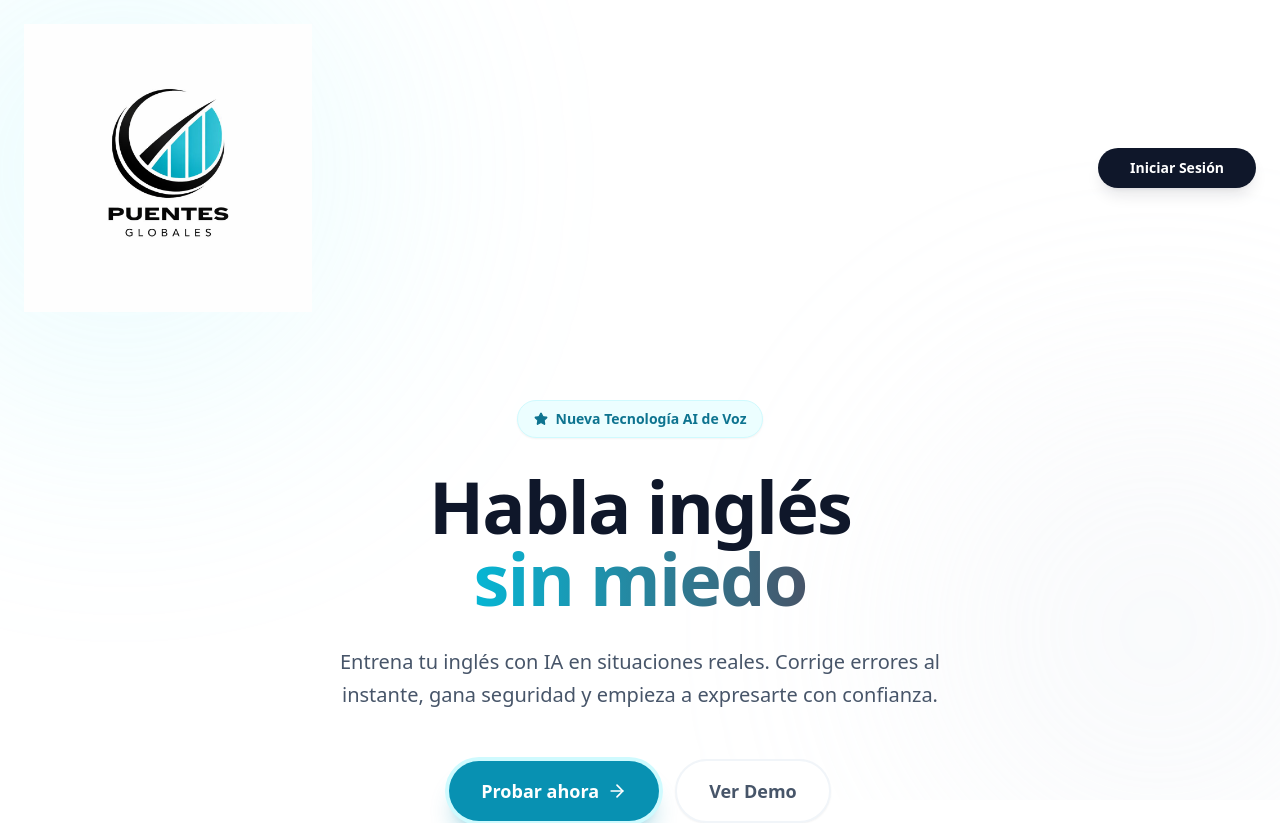
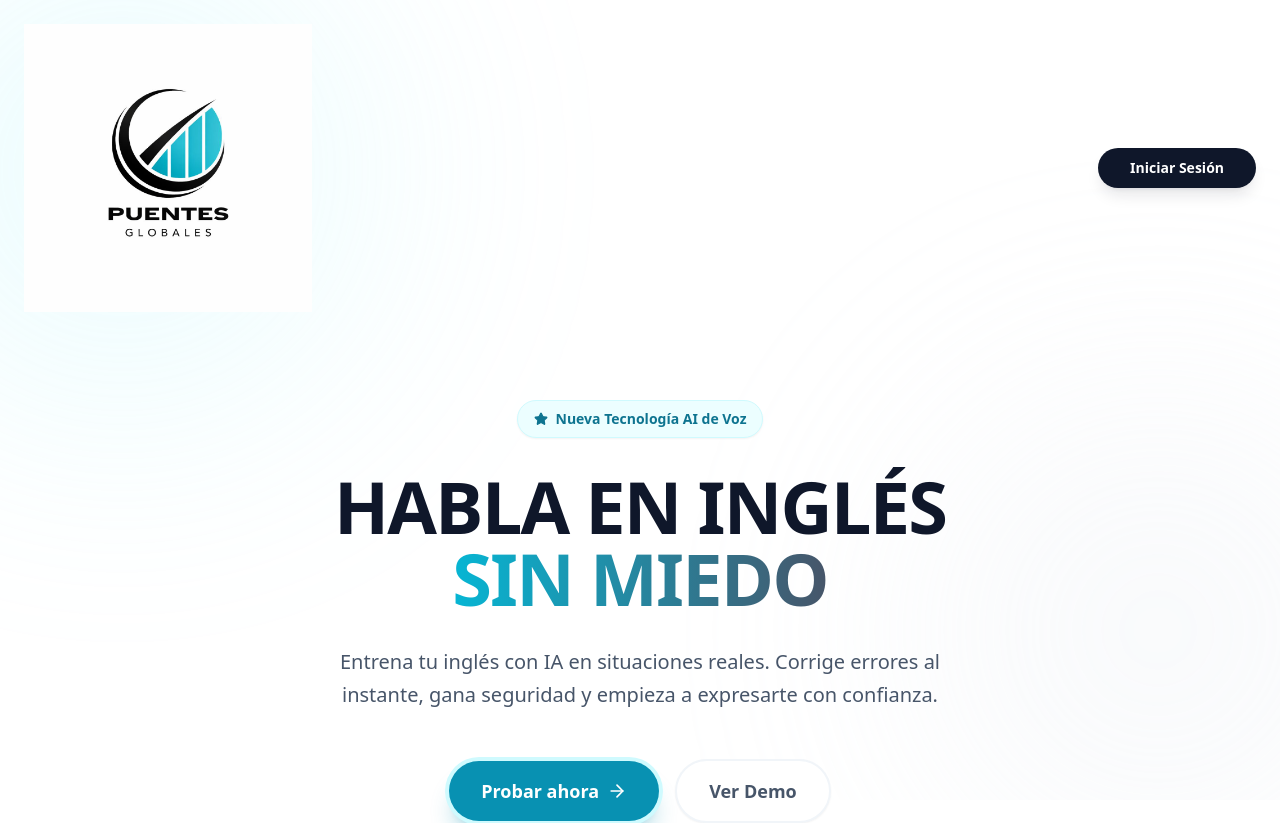
Before and after one commit to wokpass-dev/mvp-idiomas-ai, a React (Vite) app in the folder client/: page / in a window 1280 px wide. Shown: the top 823 px of the page. Built offline with nearby package versions, Linux system fonts and the light colour scheme.

Commit message:
UI: Uppercase Hero Title

```diff
--- a/client/src/components/LandingPage.jsx
+++ b/client/src/components/LandingPage.jsx
@@ -41,10 +41,10 @@ const LandingPage = () => {
                             <span>Nueva Tecnología AI de Voz</span>
                         </div>
 
-                        <h1 className="text-5xl md:text-7xl font-extrabold mb-8 tracking-tight text-slate-900">
-                            Habla inglés <br />
+                        <h1 className="text-5xl md:text-7xl font-extrabold mb-8 tracking-tight text-slate-900 uppercase">
+                            HABLA EN INGLÉS <br />
                             <span className="text-transparent bg-clip-text bg-gradient-to-r from-cyan-500 to-slate-600">
-                                sin miedo
+                                SIN MIEDO
                             </span>
                         </h1>
 
```
